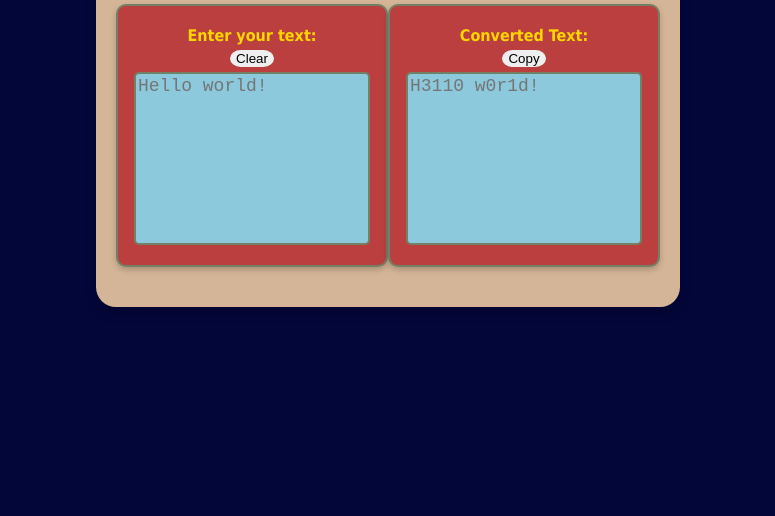
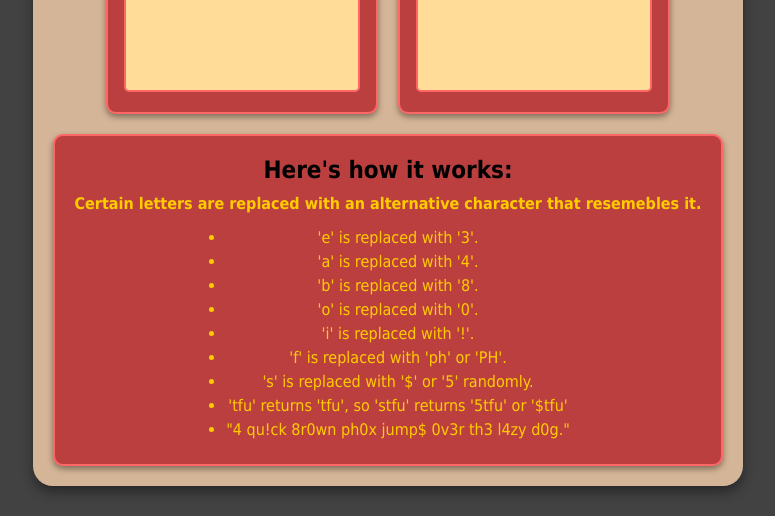
Before and after one commit to i-am-schida/project-LetterToNumberGenerator, a plain HTML site: page index.html in a window 1280 px wide. Shown: the part 284-800 px from the top of the page, without its empty margins (252-1027 px from the left). Drawn offline with Linux system fonts and the light colour scheme.

Commit message:
addition: rules container
css styling continues

```diff
--- a/index.html
+++ b/index.html
@@ -9,7 +9,7 @@
 </head>
 <body>
   <main>
-    <h1>Letter-To-Number Generator</h1>
+    <h1>🔠 Letter-To-Number Generator 🔢</h1>
     <div class="input-container">
         <div class="box">
             <label for="inputText">Enter your text:</label>
@@ -22,6 +22,21 @@
             <textarea id="outputText" class="output-box" readonly disabled placeholder="H3110 w0r1d!" style="height: 165px;"></textarea>
         </div>
     </div>
+    <div class="rules-container">
+        <h2>Here's how it works:</h2>
+        <p>Certain letters are replaced with an alternative character that resemebles it.</p>
+        <ul style="margin-top: 0px; margin-bottom: 0px;">
+            <li>'e' is replaced with '3'.</li>
+            <li>'a' is replaced with '4'.</li>
+            <li>'b' is replaced with '8'.</li>
+            <li>'o' is replaced with '0'.</li>
+            <li>'i' is replaced with '!'.</li>
+            <li>'f' is replaced with 'ph' or 'PH'.</li>
+            <li>'s' is replaced with '$' or '5' randomly.</li>
+            <li>'tfu' returns 'tfu', so 'stfu' returns '5tfu' or '$tfu'</li>
+            <li>"4 qu!ck 8r0wn ph0x jump$ 0v3r th3 l4zy d0g."</li>
+        </ul>
+    </div>
 </main>
   <script src="script.js"></script> <!-- JS -->
 </body>
--- a/styles.css
+++ b/styles.css
@@ -1,5 +1,5 @@
 body {
-  background-color: #030639;
+  background-color: #424242;
   font-family: 'Tahoma', sans-serif;
   text-align: center;
   display: flex;
@@ -7,9 +7,6 @@ body {
   align-items: center;
   height: 100vh;
   margin: 0;
-  /* background-image: url('/images/yellowflower.png');
-  background-position: center;
-  background-repeat: no-repeat; */
 }
 
 main {
@@ -19,7 +16,7 @@ main {
   background-color: #d5b597;
   border-radius: 20px;
   padding: 20px;
-  box-shadow: 0 6px 12px rgba(0, 0, 0, 0.2);
+  box-shadow: 0 6px 12px rgba(0, 0, 0, 0.4);
 }
 
 .input-container {
@@ -32,7 +29,7 @@ main {
 
 .box {
   background-color: #bc3f40;
-  border: 2px solid #728165;
+  border: 2px solid #ff6666;
   border-radius: 10px;
   padding: 20px;
   width: 50%;
@@ -41,14 +38,18 @@ main {
   flex-direction: column;
   align-items: center;
   text-align: center;
-  box-shadow: 0 3px 6px rgba(0, 0, 0, 0.2);
+  box-shadow: 0 3px 6px rgba(0, 0, 0, 0.4);
+}
+
+.box + .box {
+  margin-left: 20px;
 }
 
 label {
   display: block;
   font-weight: bold;
-  color: #FFD700;
-  margin-bottom: 5px;
+  color: #ffcc00;
+  margin-bottom: 10px;
 }
 
 textarea {
@@ -57,33 +58,80 @@ textarea {
   resize: none;
   overflow: hidden;
   max-height: 100%;
-  border: 2px solid #728165;
+  border: 2px solid #ff6666;
   border-radius: 5px;
-  background-color: #8cc9dd;
-  color: #8B0000;
+  background-color: #ffdd99;
+  color: black;
 }
 
 h1 {
   margin: 0;
-  color: #3a2822;
+  color: black;
+  font-size: 28px;
 }
 
 p {
   font-weight: bold;
-  color: #FFD700;
+  color: #ffcc00;
   margin: 0;
-  margin-bottom: 5px;
+  margin-bottom: 10px;
 }
 
 button {
-  margin-bottom: 5px;
+  margin-bottom: 10px;
   cursor: pointer;
   border-radius: 50% / 100%;
-  border: none;
+  background-color: #ffcc00;
+  color: #ff6666;
+  padding: 10px 20px;
+  font-weight: bold;
+  border: 2px solid transparent;
+  transition: background-color 0.3s, border 0.3s;
+
+  box-shadow: 0 3px 6px rgba(0, 0, 0, 0.4);
 }
 
 button:hover {
-  background-color: #728165;
-  color: white;
-  border: none;
+  background-color: #ff6666;
+  border: 2px solid #ffcc00;
+  color: #ffdd99;
 }
+
+.rules-container {
+  max-width: 800px;
+  margin: 0px auto;
+  background-color: #bc3f40;
+  border: 2px solid #ff6666;
+  border-radius: 10px;
+  padding: 20px;
+  min-height: 200px;
+  display: flex;
+  flex-direction: column;
+  align-items: center;
+  text-align: center;
+  box-shadow: 0 3px 6px rgba(0, 0, 0, 0.4);
+}
+
+.rules-container h2 {
+  color: black;
+  font-size: 24px;
+  margin: 0;
+  margin-bottom: 10px;
+}
+
+.rules-container p {
+  color: #ffcc00;
+  margin: 0;
+  margin-bottom: 10px;
+}
+
+.rules-container ul {
+  list-style-type: disc;
+  margin-left: 20px;
+  padding-left: 0;
+}
+
+.rules-container li {
+  color: #ffcc00;
+  margin: 5px 0;
+}
```
Lines whose indentation alone changed are shown as unchanged.
